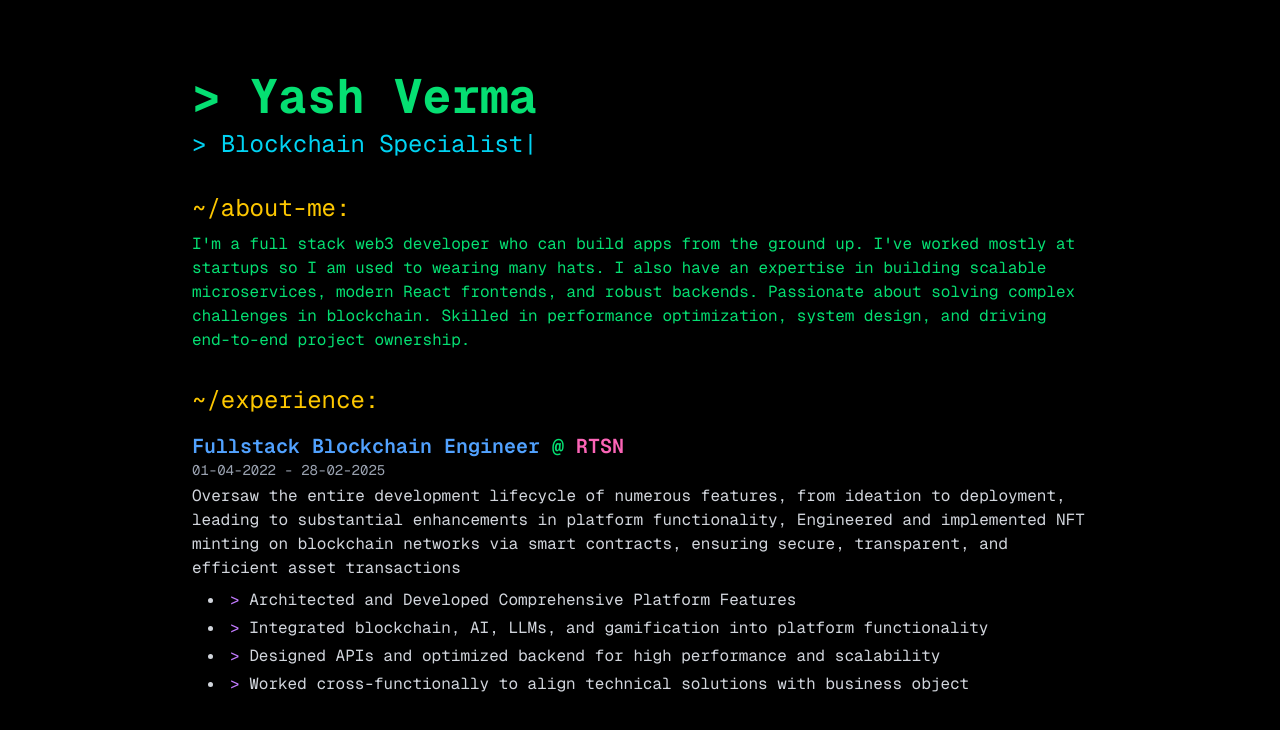
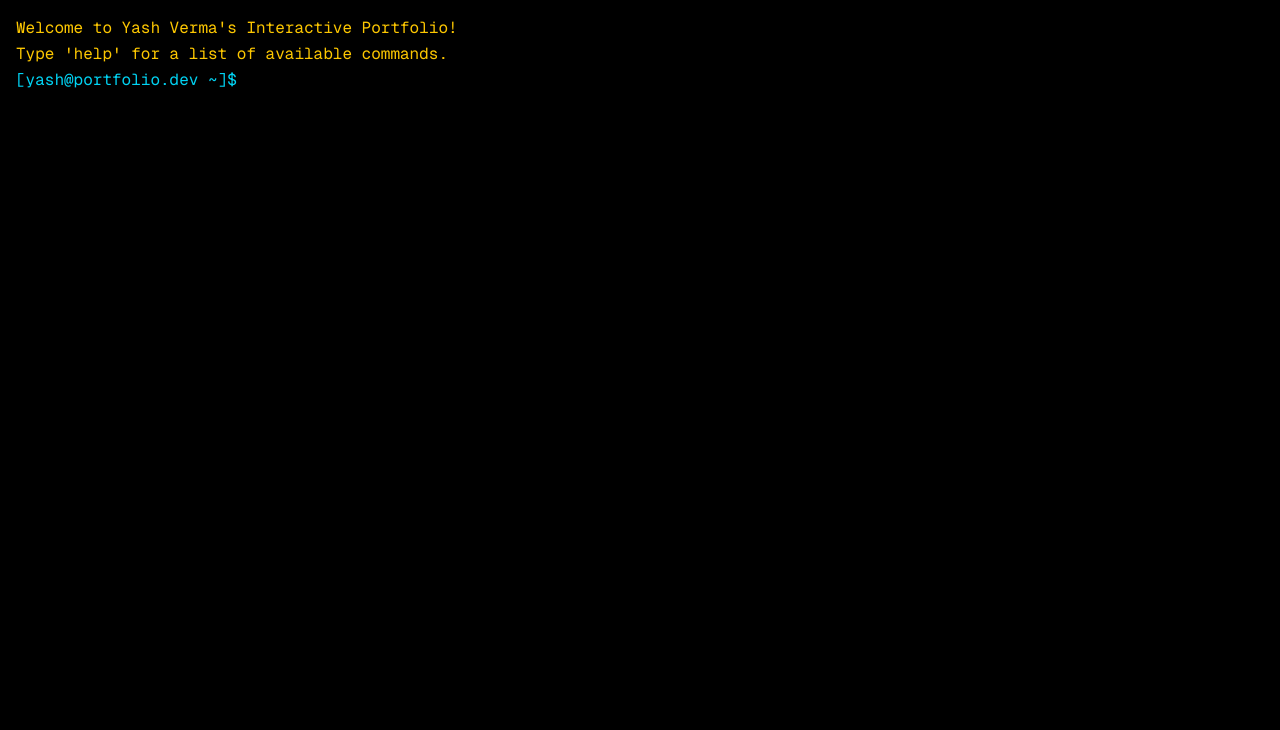
Before and after one commit to Yash-verma18/nextjs-cli-portfolio, a Next.js app: page / in a window 1280 px wide. Shown: the top 730 px of the page. Built offline with nearby package versions, Linux system fonts and the light colour scheme.

Commit message:
feat : Terminal component for resume commands

```diff
--- a/src/app/page.tsx
+++ b/src/app/page.tsx
@@ -1,31 +1,13 @@
-import { data } from '../portfolioData'; // This path should still be correct
-import TypingAnimation from '@/components/TypingAnimation';
-import ExperienceSection from '@/components/ExperienceSection';
+import Terminal from '@/components/Terminal'; // Assuming path alias is set up
+
 export default function HomePage() {
   return (
-    <main className="flex min-h-screen flex-col items-center justify-center p-8 bg-black text-green-400 font-mono">
-      <div className="w-full max-w-4xl">
-        <header className="mb-8">
-          {/* Accessing data.name directly as our transformedData provides it at the top level */}
-          <h1 className="text-4xl md:text-5xl font-bold">
-            {'>'} {data.name}
-          </h1>
-          {data.who_am_i && data.who_am_i.length > 0 && (
-            <div className="text-xl md:text-2xl mt-2 text-cyan-400">
-              {'> '} <TypingAnimation sequences={data.who_am_i} />
-            </div>
-          )}
-        </header>
-
-        <section id="about" className="mb-8">
-          <h2 className="text-2xl mb-2 text-yellow-400">~/about-me:</h2>
-          <p>{data.summary}</p>
-        </section>
-
-        <ExperienceSection experience={data.experience} />
-
-        {/* We will add more sections (experience, skills, contact) here */}
-      </div>
+    <main className="flex flex-col h-screen bg-black text-green-400 font-mono selection:bg-green-700 selection:text-black">
+      {/*
+        The Terminal component will now essentially be the entire page content.
+        We can add a static header/title bar above the terminal later if desired.
+      */}
+      <Terminal />
     </main>
   );
 }
--- /dev/null
+++ b/src/components/Terminal.tsx
@@ -0,0 +1,181 @@
+'use client';
+
+import React, { useState, useEffect, useRef, useCallback } from 'react';
+import { data as portfolioData } from '@/portfolioData'; // Using alias from your previous change
+
+interface HistoryItem {
+  id: number;
+  type: 'input' | 'output' | 'system' | 'error';
+  content: React.ReactNode;
+}
+
+const Terminal: React.FC = () => {
+  const [history, setHistory] = useState<HistoryItem[]>([]);
+  const [input, setInput] = useState('');
+  const inputRef = useRef<HTMLInputElement>(null);
+  const endOfHistoryRef = useRef<HTMLDivElement>(null);
+
+  const userName = portfolioData.name.toLowerCase().split(' ')[0] || 'user';
+  const hostName = 'portfolio.dev';
+  const PROMPT = `[${userName}@${hostName} ~]$ `;
+
+  const addHistoryItem = useCallback((item: Omit<HistoryItem, 'id'>) => {
+    setHistory(prev => [...prev, { ...item, id: Date.now() + prev.length }]);
+  }, []);
+
+  // Initial welcome messages
+  useEffect(() => {
+    addHistoryItem({ type: 'system', content: `Welcome to ${portfolioData.name}'s Interactive Portfolio!` });
+    addHistoryItem({ type: 'system', content: `Type 'help' for a list of available commands.` });
+  }, [addHistoryItem, portfolioData.name]);
+
+  // Scroll to bottom and focus input on history change
+  useEffect(() => {
+    endOfHistoryRef.current?.scrollIntoView({ behavior: 'smooth' });
+    inputRef.current?.focus();
+  }, [history]);
+
+  useEffect(() => {
+    console.log("inputRef",inputRef)
+    console.log("endOfHistoryRef",endOfHistoryRef)
+  }, [endOfHistoryRef]);
+
+  const processCommand = useCallback((commandStr: string): void => {
+    const [command, ...args] = commandStr.trim().split(' ');
+    const fullArgs = args.join(' ');
+
+    switch (command.toLowerCase()) {
+      case 'help':
+        addHistoryItem({
+          type: 'output',
+          content: (
+            <div>
+              <p>Available commands:</p>
+              <ul className="list-none pl-2">
+                <li><span className="text-pink-400 w-28 inline-block">about</span>         - Display information about me.</li>
+                <li><span className="text-pink-400 w-28 inline-block">experience</span>    - Show my work experience.</li>
+                {/* <li><span className="text-pink-400 w-28 inline-block">skills</span>        - List my skills.</li> */}
+                {/* <li><span className="text-pink-400 w-28 inline-block">contact</span>       - Show contact information.</li> */}
+                <li><span className="text-pink-400 w-28 inline-block">sudo hire-me</span>  - Initiate contact for hiring.</li>
+                <li><span className="text-pink-400 w-28 inline-block">echo [text]</span>   - Print text back to the terminal.</li>
+                <li><span className="text-pink-400 w-28 inline-block">date</span>          - Display the current date and time.</li>
+                <li><span className="text-pink-400 w-28 inline-block">whoami</span>        - Display current user.</li>
+                <li><span className="text-pink-400 w-28 inline-block">clear</span>         - Clear the terminal screen.</li>
+                <li><span className="text-pink-400 w-28 inline-block">banner</span>        - Display the welcome banner.</li>
+              </ul>
+            </div>
+          ),
+        });
+        break;
+      case 'echo':
+        addHistoryItem({ type: 'output', content: fullArgs || '' });
+        break;
+      case 'clear':
+        setHistory([]);
+        break;
+      case 'date':
+        addHistoryItem({ type: 'output', content: new Date().toString() });
+        break;
+      case 'whoami':
+        addHistoryItem({ type: 'output', content: userName });
+        break;
+      case 'banner':
+        addHistoryItem({ type: 'system', content: `Welcome to ${portfolioData.name}'s Interactive Portfolio!` });
+        addHistoryItem({ type: 'system', content: portfolioData.who_am_i.join(' | ') });
+        break;
+      case 'about':
+        addHistoryItem({ type: 'output', content: portfolioData.summary });
+        break;
+      case 'experience':
+        // This will be improved later to use the ExperienceSection component's logic
+        portfolioData.experience.forEach(job => {
+          addHistoryItem({
+            type: 'output',
+            content: (
+              <div>
+                <p className="text-blue-400">{job.key} <span className="text-green-400">@</span> <span className="text-pink-400">{job.value}</span></p>
+                <p className="text-sm text-gray-400">{job.startDate} - {job.endDate || 'Present'}</p>
+                {job.summary && <p className="text-gray-300">{job.summary}</p>}
+              </div>
+            )
+          });
+        });
+        if (portfolioData.experience.length === 0) {
+            addHistoryItem({ type: 'output', content: "No professional experience listed yet." });
+        }
+        break;
+      case 'sudo':
+        if (args[0]?.toLowerCase() === 'hire-me') {
+          addHistoryItem({ type: 'output', content: `Initiating contact protocol for ${portfolioData.name}...` });
+          addHistoryItem({ type: 'output', content: `Please reach out to: ${portfolioData.email}` });
+          window.location.href = `mailto:${portfolioData.email}?subject=Job Opportunity - ${portfolioData.name}`;
+        } else {
+          addHistoryItem({ type: 'error', content: `sudo: ${args[0] || ''}: command not found. Try 'sudo hire-me'.` });
+        }
+        break;
+      default:
+        if (commandStr.trim() !== '') {
+          addHistoryItem({ type: 'error', content: `${command}: command not found. Type 'help' for available commands.` });
+        }
+    }
+  }, [addHistoryItem, portfolioData, userName]);
+
+  const handleSubmit = (e: React.FormEvent<HTMLFormElement>) => {
+    e.preventDefault();
+    const commandToProcess = input.trim();
+    setInput('');
+
+    if (commandToProcess === '') {
+      addHistoryItem({ type: 'input', content: PROMPT.trim() }); // Show empty prompt if user just hits enter
+      return;
+    }
+
+    addHistoryItem({ type: 'input', content: commandToProcess });
+
+    if (commandToProcess.toLowerCase() === 'clear') {
+      setHistory([]); // Clear history before processing so it doesn't show the "clear" input
+      // Optionally add a small message or just leave it blank
+      // addHistoryItem({ type: 'system', content: "Terminal cleared." });
+      return;
+    }
+    processCommand(commandToProcess);
+  };
+
+  return (
+    <div
+      className="w-full h-full p-3 md:p-4 overflow-y-auto"
+      onClick={() => inputRef.current?.focus()} // Focus input on click anywhere in terminal
+    >
+      {history.map((item) => (
+        <div key={item.id} className="mb-0.5 leading-normal">
+          {item.type === 'input' && (
+            <div>
+              <span className="text-cyan-400">{PROMPT}</span>
+              <span className="text-green-400">{item.content}</span>
+            </div>
+          )}
+          {item.type === 'output' && <div className="text-gray-200 whitespace-pre-wrap">{item.content}</div>}
+          {item.type === 'system' && <div className="text-yellow-400">{item.content}</div>}
+          {item.type === 'error' && <div className="text-red-500">{item.content}</div>}
+        </div>
+      ))}
+      <form onSubmit={handleSubmit} className="flex">
+        <label htmlFor="commandInput" className="text-cyan-400 mr-1 shrink-0">{PROMPT}</label>
+        <input
+          id="commandInput"
+          ref={inputRef}
+          type="text"
+          value={input}
+          onChange={(e) => setInput(e.target.value)}
+          className="flex-grow bg-transparent border-none outline-none text-green-400"
+          autoFocus
+          autoComplete="off"
+          spellCheck="false"
+        />
+      </form>
+      <div ref={endOfHistoryRef} />
+    </div>
+  );
+};
+
+export default Terminal;
```
